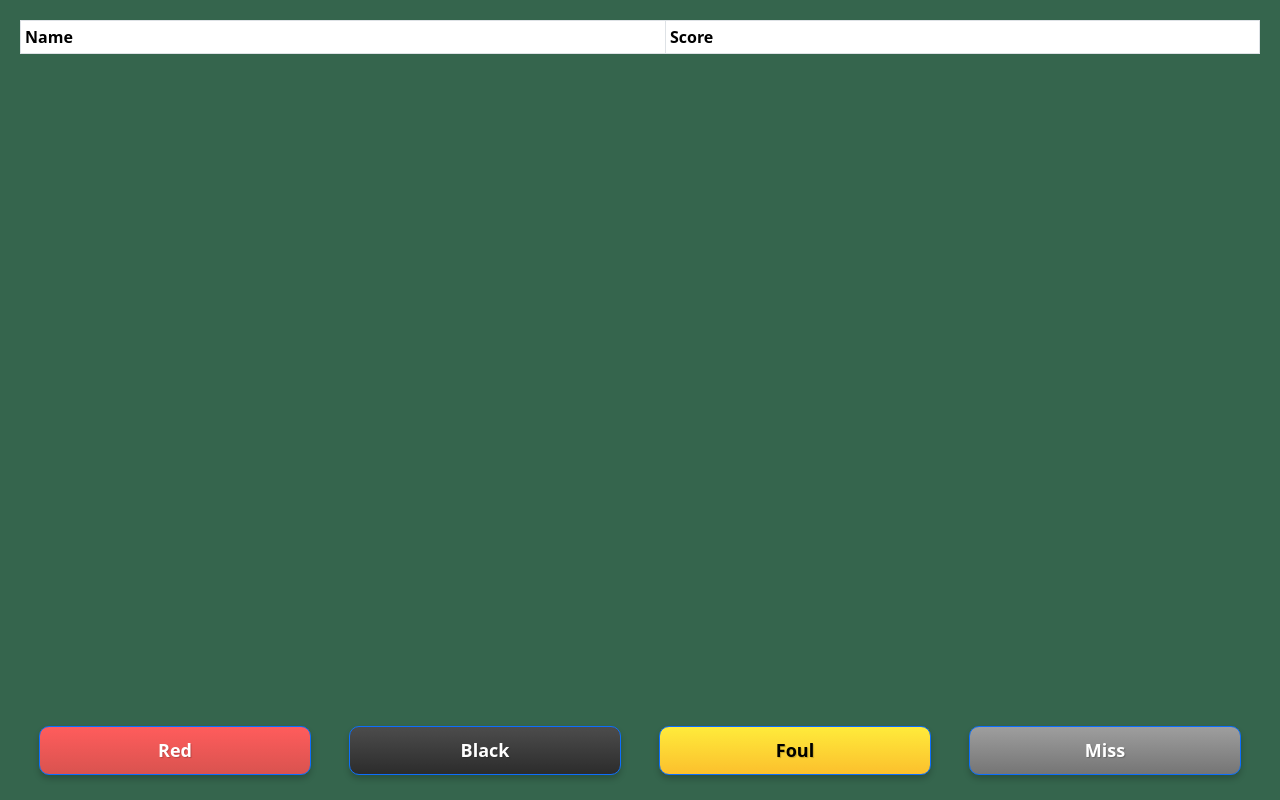
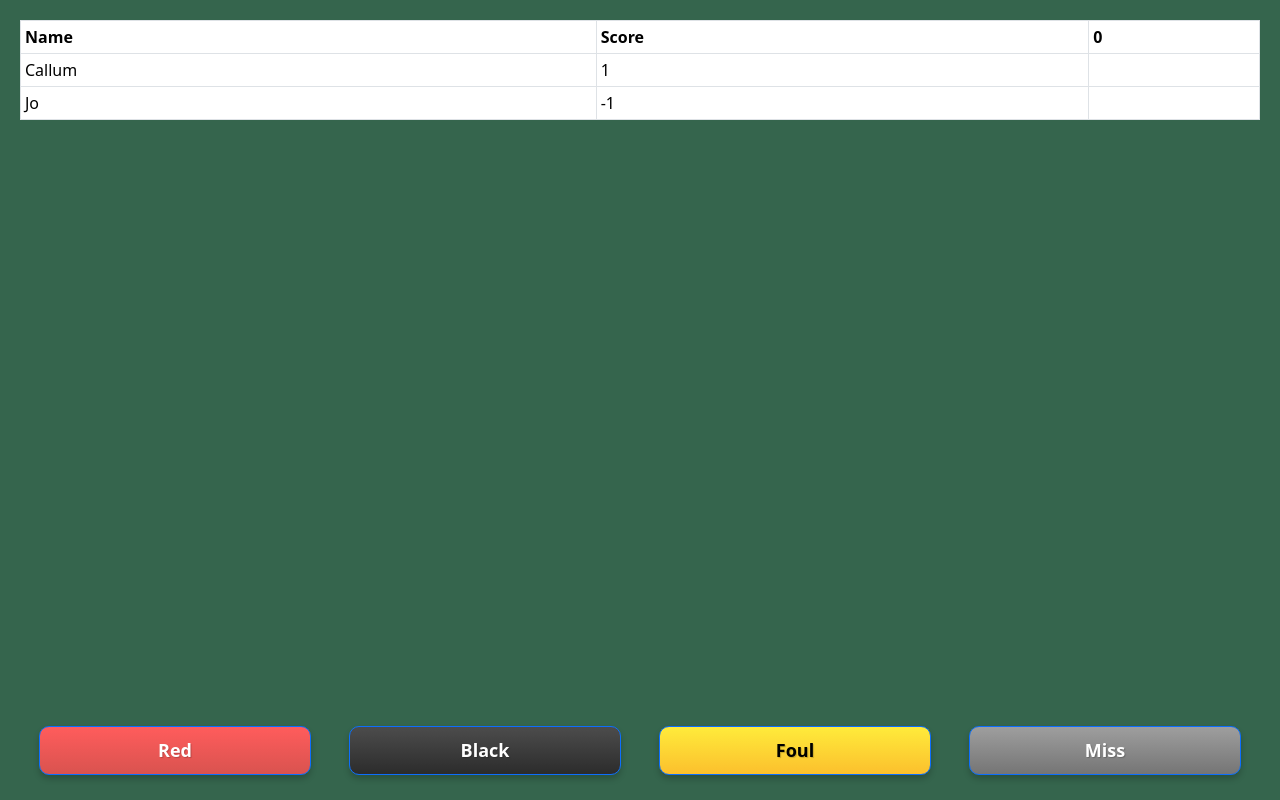
Before and after one commit to ben-fletcher/pooker-score, a React (Vite) app: page /calculator in a window 1280 px wide. Built offline with nearby package versions, Linux system fonts and the light colour scheme.

Commit message:
Initial scoreboard logic

```diff
--- a/src/Pages/Calculator.tsx
+++ b/src/Pages/Calculator.tsx
@@ -3,7 +3,6 @@ import "./Calculator.css";
 import { BallColour } from "../models/turn";
 import useGameStore from "../store/store";
 import Scoreboard from "../components/scoreboard/Scoreboard";
-
 
 export default function Calculator() {
   const submitEvent = useGameStore((state) => state.submitEvent);
@@ -12,11 +11,35 @@ export default function Calculator() {
     <div className="calculator-container">
       <Scoreboard />
       <div className="button-container">
-                <Button className="calc-button red-button" onClick={() => submitEvent({color: BallColour.Red, potted: true})}>Red</Button>
-                <Button className="calc-button black-button" onClick={() => submitEvent({color: BallColour.Black, potted: true})}>Black</Button>
-                <Button className="calc-button foul-button" onClick={() => submitEvent({color: BallColour.Na, potted: false, foul: true})}>Foul</Button>
-                <Button className="calc-button miss-button" onClick={() => submitEvent({color: BallColour.Na, potted: false})}>Miss</Button>
+        <Button
+          className="calc-button red-button"
+          onClick={() => submitEvent({ colour: BallColour.Red, potted: true })}
+        >
+          Red
+        </Button>
+        <Button
+          className="calc-button black-button"
+          onClick={() =>
+            submitEvent({ colour: BallColour.Black, potted: true })
+          }
+        >
+          Black
+        </Button>
+        <Button
+          className="calc-button foul-button"
+          onClick={() =>
+            submitEvent({ colour: BallColour.Na, potted: false, foul: true })
+          }
+        >
+          Foul
+        </Button>
+        <Button
+          className="calc-button miss-button"
+          onClick={() => submitEvent({ colour: BallColour.Na, potted: false })}
+        >
+          Miss
+        </Button>
       </div>
     </div>
   );
-};
+}
--- a/src/components/scoreboard/Scoreboard.tsx
+++ b/src/components/scoreboard/Scoreboard.tsx
@@ -1,22 +1,34 @@
 import { Table } from "react-bootstrap";
 import useGameStore from "../../store/store";
 import { Player } from "../../models/player";
-import { Turn } from "../../models/turn";
+import { BallTurn, Turn } from "../../models/turn";
+import { useEffect, useState } from "react";
 
 const Scoreboard = () => {
   const players = useGameStore((state) => state.players);
+  const previousBallTurns = useGameStore((state) => state.previousBallTurns);
+  const currentBallTurn = useGameStore((state) => state.currentBallTurn);
+  const activePlayer = useGameStore((state) => state.activePlayer);
   return (
     <Table responsive bordered size="sm">
       <thead>
         <tr>
           <th>Name</th>
           <th>Score</th>
-          {/* TODO: add dynamic ball/turns here */}
+          {previousBallTurns.map((ballTurn) => (
+            <th>{ballTurn.ballIndex}</th>
+          ))}
+          <th>{currentBallTurn.ballIndex}</th>
         </tr>
       </thead>
       <tbody>
         {players.map((player: Player) => (
-          <tr>
+          <tr
+            key={player.id}
+            style={{
+              backgroundColor: player.id === activePlayer ? "red" : "white",
+            }}
+          >
             <td>{player.name}</td>
             <td>
               {player.turns
@@ -26,6 +38,14 @@ const Scoreboard = () => {
                   0
                 )}
             </td>
+            {previousBallTurns.map((ballTurn) => (
+              <PlayerBallTurn
+                key={ballTurn.ballIndex}
+                playerId={player.id}
+                ballTurn={ballTurn}
+              />
+            ))}
+            <PlayerBallTurn playerId={player.id} />
           </tr>
         ))}
       </tbody>
@@ -33,4 +53,31 @@ const Scoreboard = () => {
   );
 };
 
+export const PlayerBallTurn = ({
+  playerId,
+  ballTurn,
+}: {
+  playerId: number;
+  ballTurn?: BallTurn;
+}) => {
+  const currentBallTurn = useGameStore((state) => state.currentBallTurn);
+  const [ballTurnAction, setBallTurnAction] = useState<string>("");
+
+  useEffect(() => {
+    const ballTurnToUse = ballTurn ?? currentBallTurn;
+    const playerEvent = ballTurnToUse.playerEvents.find(
+      (playerEvent) => playerEvent.playerId == playerId
+    )?.event;
+    if (!playerEvent) return;
+
+    let playerBallTurnAction = "";
+    if (playerEvent.potted) playerBallTurnAction = playerEvent.colour;
+    else if (playerEvent.foul) playerBallTurnAction = "Foul";
+
+    setBallTurnAction(playerBallTurnAction);
+  }, [ballTurn, currentBallTurn]);
+
+  return <td>{ballTurnAction}</td>;
+};
+
 export default Scoreboard;
--- a/src/models/turn.ts
+++ b/src/models/turn.ts
@@ -1,26 +1,25 @@
-// export enum GameEvent {
-//     PottedRed = "PottedRed",
-//     PottedBlack = "PottedBlack",
-//     FoulRed = "FoulRed",
-//     FoulBlack = "FoulBlack",
-//     OtherFoul = "OtherFoul",
-//     Miss = "Miss"
-// }
 export enum BallColour {
-    Na,
-    Red,
-    Black
+  Na = "",
+  Red = "Red",
+  Black = "Black",
 }
 
-
 export interface GameEvent {
-    potted: boolean
-    foul?: boolean;
-    color: BallColour;
+  potted: boolean;
+  foul?: boolean;
+  colour: BallColour;
 }
 
 export interface Turn {
-    score: number;
+  score: number;
+  event: GameEvent;
+  ballIndex: number;
+}
+
+export interface BallTurn {
+  ballIndex: number;
+  playerEvents: {
+    playerId: number;
     event: GameEvent;
-    ballIndex: number;
+  }[];
 }
--- a/src/store/store.ts
+++ b/src/store/store.ts
@@ -1,25 +1,62 @@
 import { create } from "zustand";
 import { Player } from "../models/player";
-import { GameEvent } from "../models/turn";
+import { BallColour, BallTurn, GameEvent } from "../models/turn";
 
 interface GameState {
-  activePlayer: Player | null;
+  activePlayer: number;
   players: Player[];
+  currentBallTurn: BallTurn;
+  previousBallTurns: BallTurn[];
   addPlayer: (player: Player) => void;
   submitEvent: (event: GameEvent) => void;
   clearPlayers: () => void;
 }
 
+const getDefaultBallTurn = () => ({
+  ballIndex: 0,
+  playerEvents: [],
+});
+
 const useGameStore = create<GameState>((set) => ({
-  activePlayer: null,
-  players: [],
+  activePlayer: 0,
+  players: [
+    {
+      id: 0,
+      name: "Callum",
+      turns: [
+        {
+          score: 0,
+          ballIndex: -1,
+          event: { potted: false, colour: BallColour.Na },
+        },
+        {
+          score: 1,
+          ballIndex: 0,
+          event: { potted: true, colour: BallColour.Red },
+        },
+      ],
+    },
+    {
+      id: 1,
+      name: "Jo",
+      turns: [
+        {
+          score: -1,
+          ballIndex: -1,
+          event: { potted: false, colour: BallColour.Na, foul: true },
+        },
+      ],
+    },
+  ],
+  currentBall: 0,
+  currentBallTurn: getDefaultBallTurn(),
+  previousBallTurns: [],
   addPlayer: (player: Player) =>
     set((state) => ({ players: [...state.players, player] })),
   submitEvent: (event: GameEvent) => {
     console.log(event);
   },
-  clearPlayers: () =>
-    set((state) => ({ ...state, players: [] })),
+  clearPlayers: () => set((state) => ({ ...state, players: [] })),
 }));
 
 export default useGameStore;
```
Lines whose indentation alone changed are shown as unchanged.
